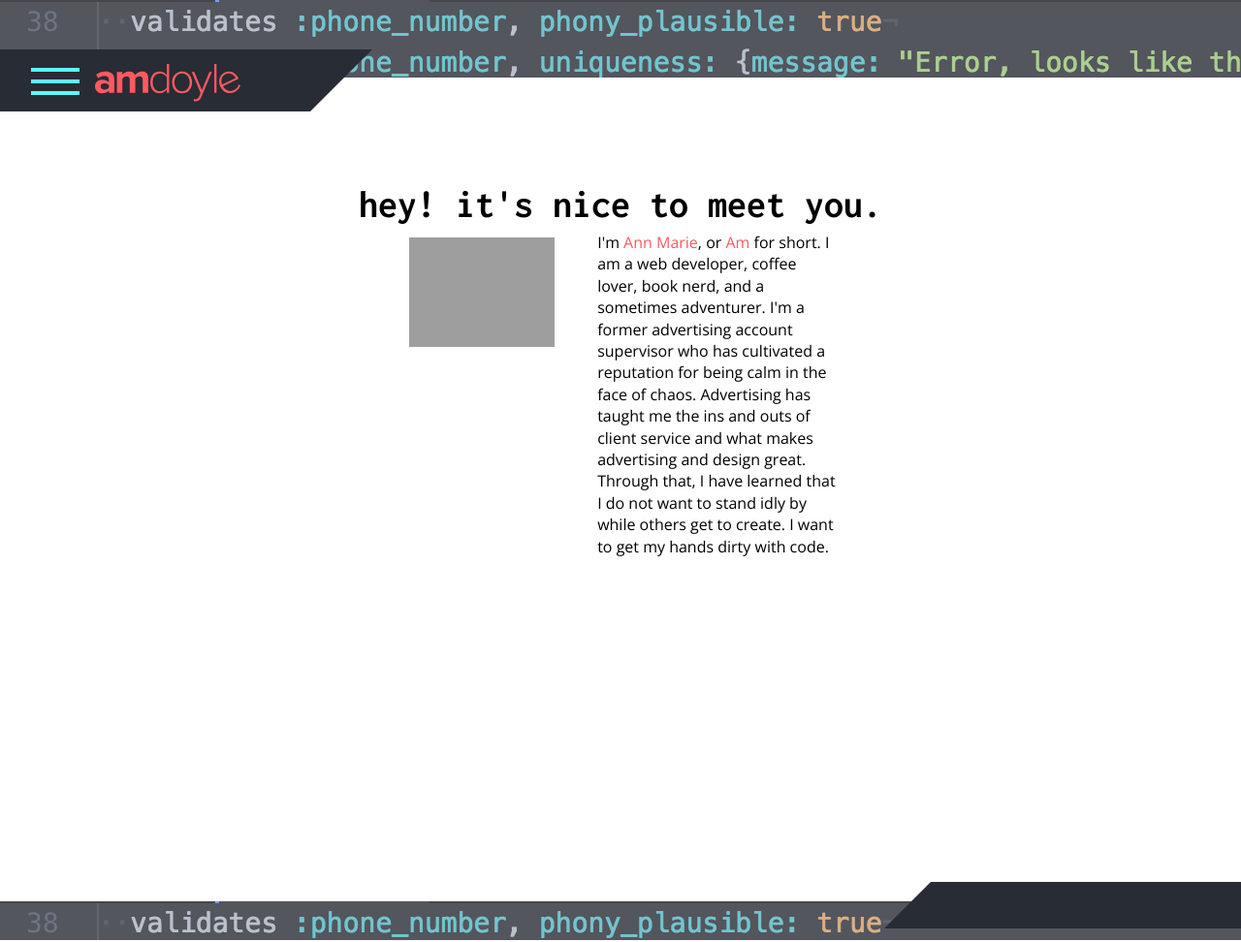
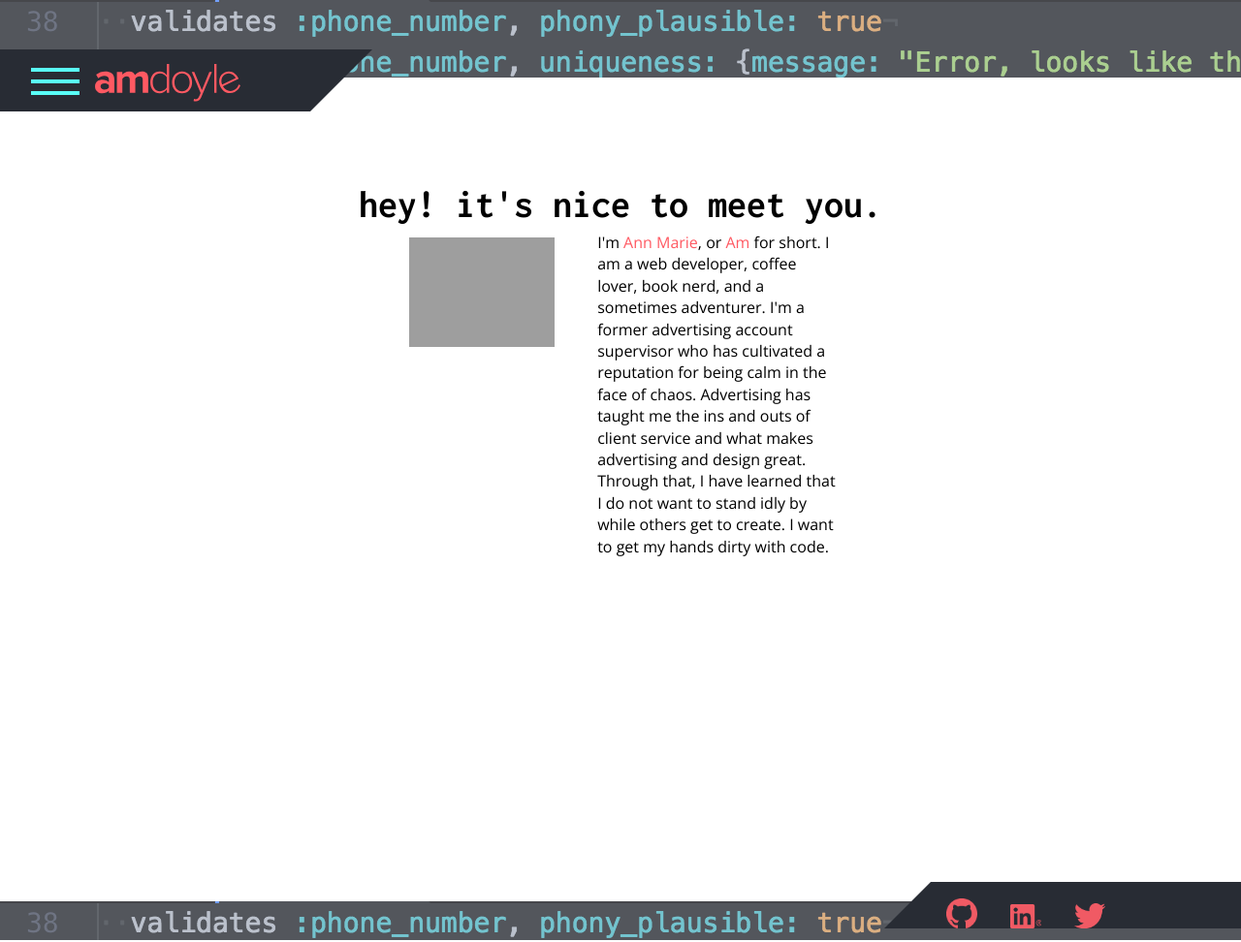
Before and after one commit to amdoyle/amdoyle, a Jekyll site: the page built from index.html, in a window 1280 px wide and 972 px high. Shown: the whole window at 97% size. Built offline with Jekyll 4.4.1, drawn with Linux system fonts in a browser that asks for light colours; nearby versions of some CDN libraries.

Commit message:
Update footer to fix Firefox bug

```diff
--- a/_sass/_layout.scss
+++ b/_sass/_layout.scss
@@ -429,8 +429,8 @@
     padding-left: 0;
     margin: -75px 0 0 0;
     & img {
-      margin: 30% 0 5% 0;
-      padding: 0;
+      // margin: 30% 0 5% 0;
+      // padding: 0;
     }
   }
 
```
